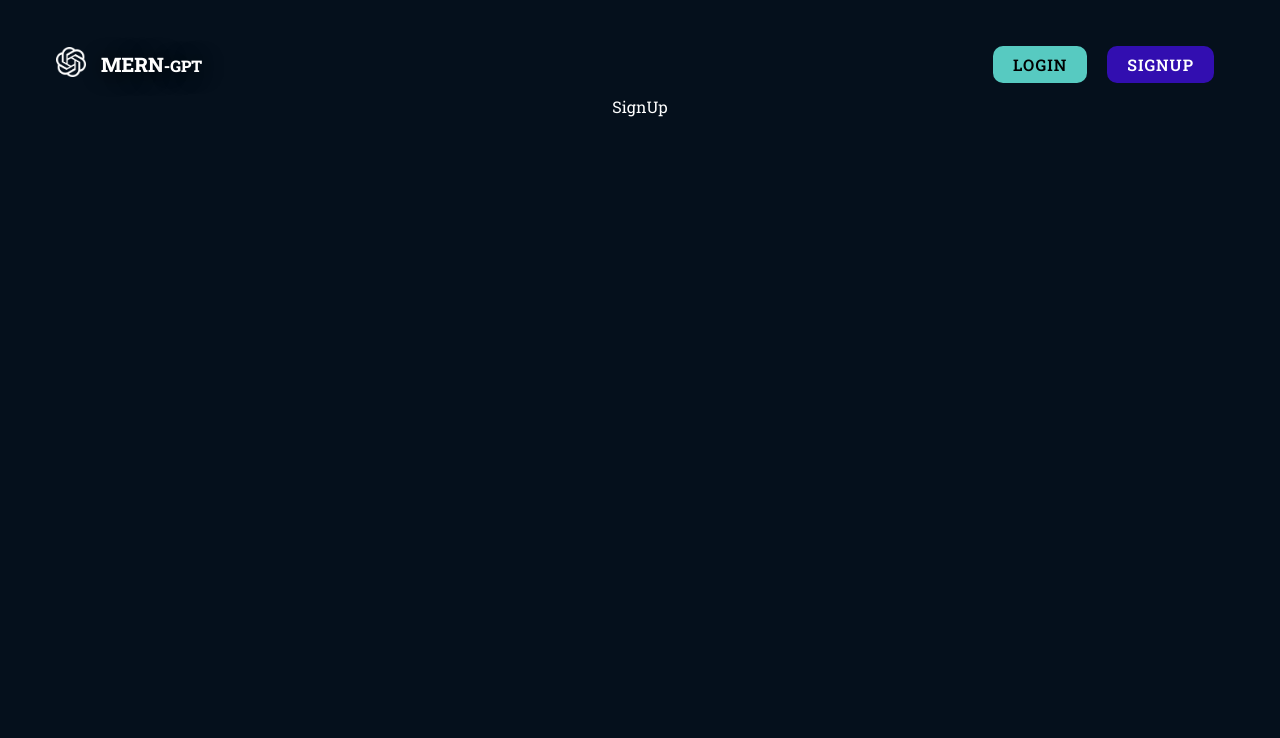
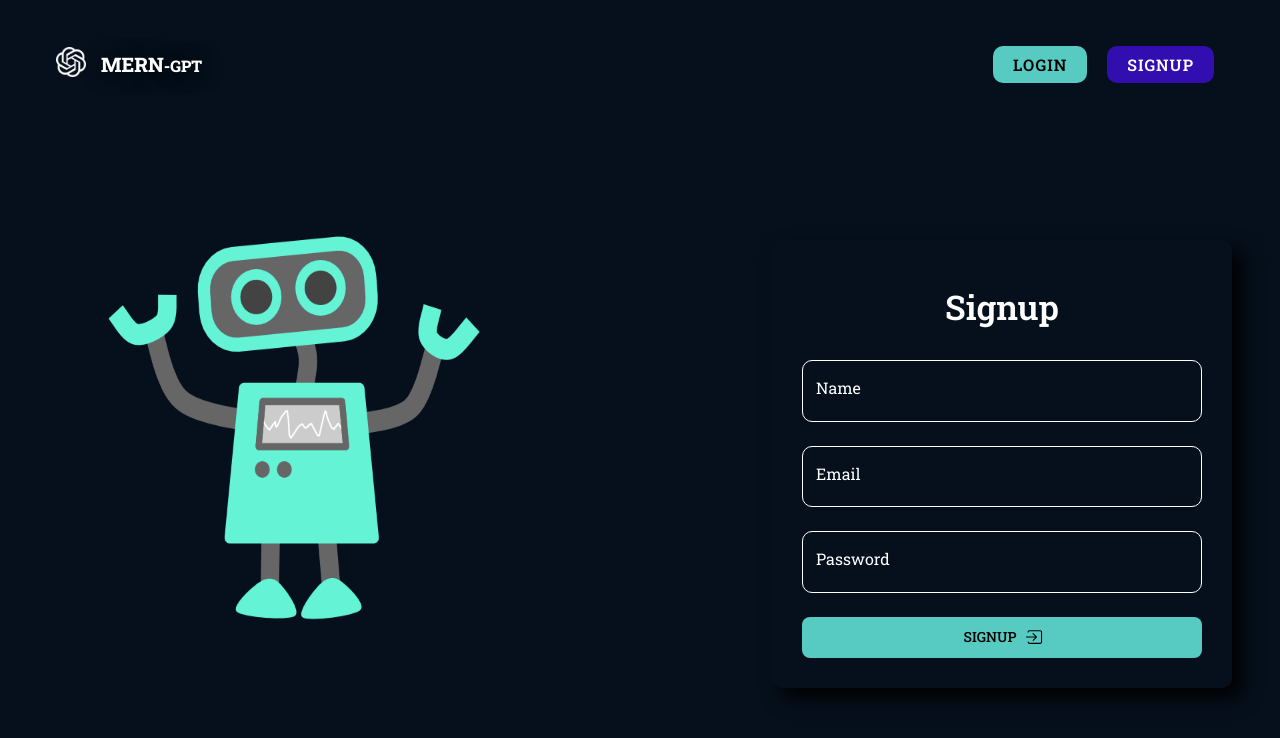
Before and after one commit to retr0717/merngpt, a React (Vite) app in the folder frontend/: page /signup in a window 1280 px wide. Shown: the top 738 px of the page. Built offline with nearby package versions, Linux system fonts and the light colour scheme; no server answers.

Commit message:
signup done

```diff
--- a/frontend/src/context/AuthContext.tsx
+++ b/frontend/src/context/AuthContext.tsx
@@ -1,5 +1,5 @@
 import { createContext,ReactNode, useContext, useEffect, useState } from "react";
-import { checkAuthStatus, loginUser, userLogout } from "../helpers/apiCalls.js";
+import { checkAuthStatus, loginUser, userLogout, userSignUp } from "../helpers/apiCalls.js";
 
 type User = {
     name: string;
@@ -44,7 +44,12 @@
     }
 
     const signup = async(name : string, email: string, password : string) => {
-
+        const data = await userSignUp(name, email, password);
+        if(data)
+        {
+            setUser({name:data.name, email: data.email});
+            setIsLoggedIn(true);
+        }
     }
 
     const logout = async () => {
--- a/frontend/src/helpers/apiCalls.ts
+++ b/frontend/src/helpers/apiCalls.ts
@@ -1,9 +1,19 @@
 import axios from 'axios';
+
+export const userSignUp = async (name: string, email: string, password: string) => {
+    const res = await axios.post('/user/signup', {name, email, password});
+
+    if(res.status !== 201)
+    {
+        throw new Error('SignUp Unsuccessful');
+    }
+
+    const data = await  res.data;
+    return data;
+}
 
 export const userLogout = async () => {
     const res = await axios.get('/user/logout');
-
-    console.log(await res.data);
 
     if(res.status !== 200)
     {
@@ -17,8 +27,6 @@
 export const deleteChats = async () => {
     const res = await axios.delete('/chat/delete');
 
-    console.log(await res.data);
-
     if(res.status !== 200)
     {
         throw new Error('Delete Chat Unsuccessful');
@@ -30,7 +38,6 @@
 
 export const getUserChats = async () => {
     const res = await axios.get('/chat/all-chats',);
-    console.log(await res.data);
 
     if(res.status !== 200)
     {
@@ -43,7 +50,6 @@
 
 export const sendChatRequest = async (message : string) => {
     const res = await axios.post('/chat/new', { message });
-    console.log(await res.data);
 
     if(res.status !== 200)
     {
--- a/frontend/src/pages/SignUp.tsx
+++ b/frontend/src/pages/SignUp.tsx
@@ -1,9 +1,103 @@
-import React from 'react'
+import React, { useEffect } from "react";
+import { IoIosLogIn } from "react-icons/io";
+import { Box, Typography, Button } from "@mui/material";
+import CustomizedInput from "../components/shared/CustomizedInput";
+import { toast } from "react-hot-toast";
+import { useAuth } from "../context/AuthContext";
+import { useNavigate } from "react-router-dom";
 
 const SignUp = () => {
+  const navigate = useNavigate();
+  const auth = useAuth();
+
+  const handleSubmit = async (e: React.FormEvent<HTMLFormElement>) => {
+    e.preventDefault();
+    const formData = new FormData(e.currentTarget);
+    const name = formData.get("name") as string;
+    const email = formData.get("email") as string;
+    const password = formData.get("password") as string;
+    try {
+      toast.loading("Signing Up", { id: "signup" });
+      await auth?.signup(name, email, password);
+      toast.success("Signed Up Successfully", { id: "signup" });
+    } catch (error) {
+      console.log(error);
+      toast.error("Signing Up Failed", { id: "signup" });
+    }
+  };
+
+  useEffect(() => {
+    if (auth?.user) {
+      return navigate("/chat");
+    }
+  }, [auth]);
+
   return (
-    <div>SignUp</div>
-  )
-}
+    <Box width={"100%"} height={"100%"} display="flex" flex={1}>
+      <Box padding={8} mt={8} display={{ md: "flex", sm: "none", xs: "none" }}>
+        <img src="robot.png" alt="Robot" style={{ width: "400px" }} />
+      </Box>
+      <Box
+        display={"flex"}
+        flex={{ xs: 1, md: 0.5 }}
+        justifyContent={"center"}
+        alignItems={"center"}
+        padding={2}
+        ml={"auto"}
+        mt={16}
+      >
+        <form
+          onSubmit={handleSubmit}
+          style={{
+            margin: "auto",
+            padding: "30px",
+            boxShadow: "10px 10px 20px #000",
+            borderRadius: "10px",
+            border: "none",
+          }}
+        >
+          <Box
+            sx={{
+              display: "flex",
+              flexDirection: "column",
+              justifyContent: "center",
+            }}
+          >
+            <Typography
+              variant="h4"
+              textAlign="center"
+              padding={2}
+              fontWeight={600}
+            >
+              Signup
+            </Typography>
+            <CustomizedInput type="text" name="name" label="Name" />
+            <CustomizedInput type="email" name="email" label="Email" />
+            <CustomizedInput type="password" name="password" label="Password" />
+            <Button
+              type="submit"
+              sx={{
+                px: 2,
+                py: 1,
+                mt: 2,
+                width: "400px",
+                borderRadius: 2,
+                bgcolor: "#57cac1",
+                color:"black",
+                ":hover": {
+                  bgcolor: "white",
+                  color: "black",
+                },
+              }}
+              endIcon={<IoIosLogIn />}
+            >
+              Signup
+            </Button>
+          </Box>
+        </form>
+      </Box>
+    </Box>
+  );
+};
 
-export default SignUp
+export default SignUp;
```
